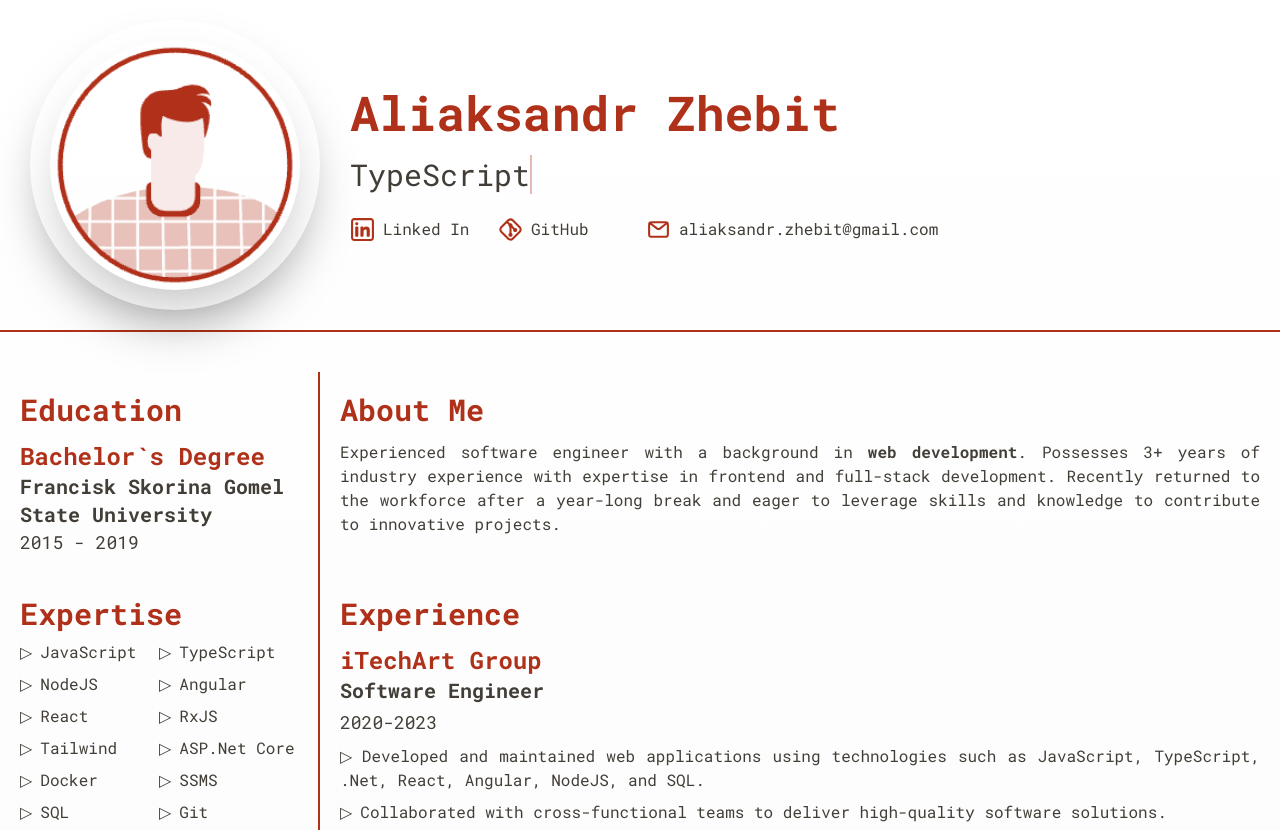
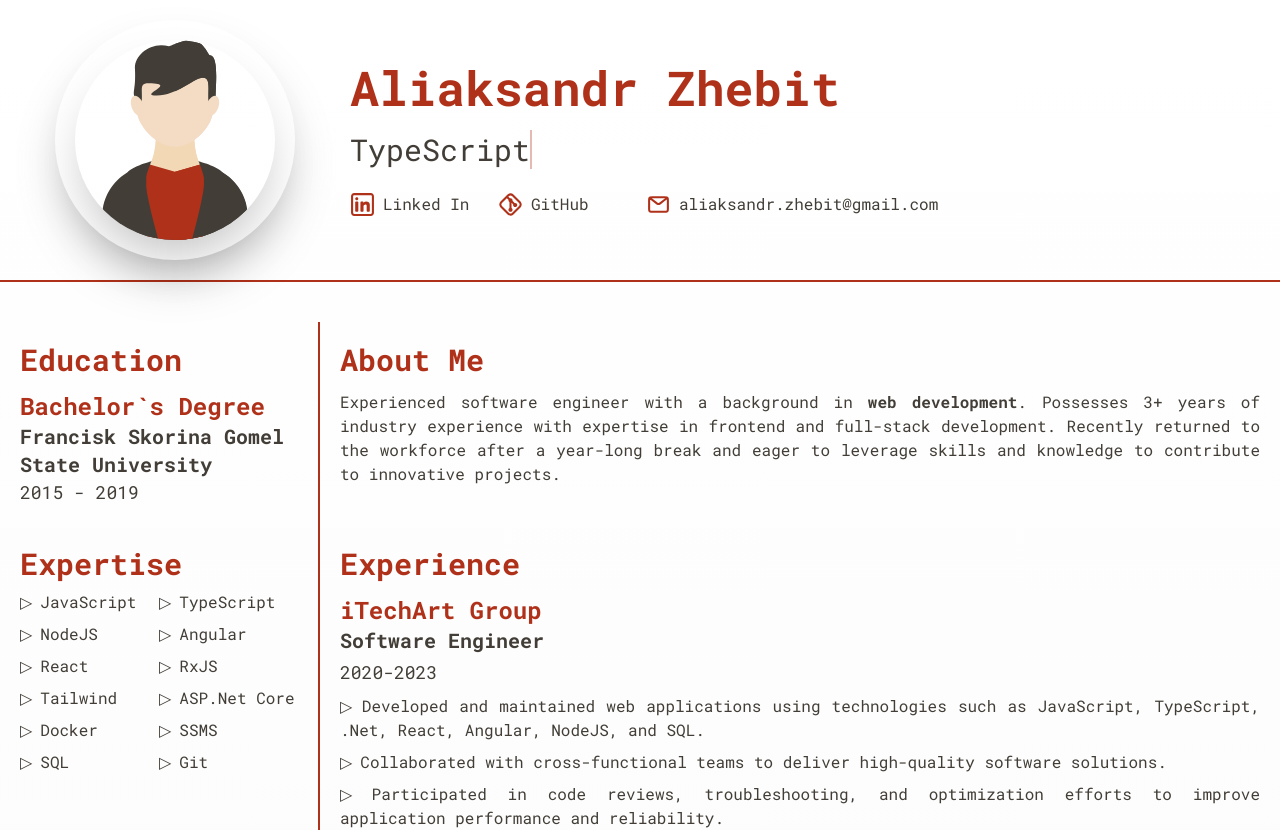
Before and after one commit to aliaksandrZh/cv, a Next.js app: page / in a window 1280 px wide. Shown: the top 830 px of the page. Built offline with nearby package versions, Linux system fonts and the light colour scheme.

Commit message:
new avatar

```diff
--- /dev/null
+++ b/src/assets/images/AvatarVectorIcon.tsx
@@ -0,0 +1,146 @@
+export const AvatarIcon = ({
+  width,
+  height,
+  className,
+}: {
+  width: number;
+  height: number;
+  className?: string;
+}) => (
+  <svg
+    width={width}
+    height={height}
+    className={className}
+    version="1.1"
+    id="Layer_1"
+    xmlns="http://www.w3.org/2000/svg"
+    viewBox="0 0 331.594 331.594"
+  >
+    <g id="XMLID_3_">
+      <g id="XMLID_62_">
+        <g id="XMLID_1228_">
+          {/* neck */}
+          <path
+            id="XMLID_1229_"
+            fill="#F3D8B6"
+            d="M248.986,236.042c-18.667-6.681-51.458-11.736-51.458-81.376h-29.23h-5.002
+				h-29.23c0,69.64-32.791,74.695-51.458,81.376c0,47.368,68.832,48.824,80.688,53.239v1.537c0,0,0.922-0.188,2.501-0.68
+				c1.579,0.492,2.501,0.68,2.501,0.68v-1.537C180.153,284.866,248.986,283.409,248.986,236.042z"
+          />
+        </g>
+        <path
+          id="XMLID_1230_"
+          fill="#F3D8B6"
+          d="M197.528,154.666h-29.23h-2.501v135.472c1.579,0.491,2.501,0.68,2.501,0.68
+			v-1.537c11.856-4.414,80.688-5.871,80.688-53.239C230.319,229.361,197.528,224.306,197.528,154.666z"
+        />
+      </g>
+      <g id="XMLID_55_">
+        {/* jacket */}
+        <path
+          id="XMLID_1233_"
+          fill="var(--black)"
+          d="M285.326,290.913v40.681H45.363v-40.681c0-30.431,17.377-56.963,40.605-70.913
+			c6.043-3.641,19.69-7.43,26.844-9.196c5.953-1.488,53.438,12.729,53.438,12.729s48.674-13.218,54.627-11.729
+			c7.154,1.766,17.802,4.554,23.844,8.196C267.949,233.951,285.326,260.482,285.326,290.913z"
+        />
+        <path
+          id="XMLID_1236_"
+          fill="var(--black)"
+          d="M245.627,220c-6.042-3.641-19.69-7.43-26.844-9.196
+			c-5.953-1.488-52.533,12.729-52.533,12.729l0,0v108.06h119.982v-40.681C286.232,260.482,268.854,233.951,245.627,220z"
+        />
+      </g>
+      <g id="XMLID_52_">
+        {/* face */}
+        <path
+          id="XMLID_1237_"
+          fill="#F3DBC4"
+          d="M165.799,176.828c-27.454,0-48.409-23.119-57.799-40.456
+			s-15.888-79.445,4.34-106.897c19.808-26.883,53.459-13.838,53.459-13.838s33.649-13.045,53.458,13.838
+			c20.226,27.452,13.726,89.56,4.335,106.897C214.2,153.709,193.247,176.828,165.799,176.828z"
+        />
+        <path
+          id="XMLID_1238_"
+          fill="#F3DBC4"
+          d="M219.257,29.476c-19.81-26.883-53.458-13.838-53.458-13.838h-0.002v161.191
+			c0.001,0,0.001,0,0.002,0c27.449,0,48.401-23.119,57.794-40.456C232.983,119.036,239.483,56.928,219.257,29.476z"
+        />
+      </g>
+      <g id="XMLID_45_">
+        {/* hair */}
+        <path
+          id="XMLID_1241_"
+          fill="var(--black)"
+          d="M223.252,25.321c-2.159,0.08-12.282-31.303-39.282-24.303
+			c-18.537,4.806-20.877,7.419-28.12,9.463c-29.41-9.014-57.539,14.472-56.495,36.488c1.759,37.07-4.778,36.505-0.295,49.454
+			s8.466,23.407,8.466,23.407s0.996,3.565,2.988-16.854s-4.705-31.379,11.137-31.379c52.452,0-19.698,20.372,13.952,20.372
+			c33.391,0,59.203-27.381,74.92-29.372c15.716-1.992,9.145,19.96,11.137,40.379s2.988,16.854,2.988,16.854s8.92-9.712,8.466-23.407
+			C232.604,80.969,239.484,24.719,223.252,25.321z"
+        />
+        <path
+          id="XMLID_1244_"
+          fill="var(--black)"
+          d="M223.252,25.322c-2.159,0.08-12.282-31.303-39.282-24.303
+			c-9.171,2.377-14.375,4.218-18.173,5.719V85.04c18.973-8.253,34.142-21.103,44.726-22.443c15.717-1.992,9.145,19.96,11.137,40.379
+			s2.988,16.854,2.988,16.854s8.92-9.712,8.466-23.407C232.604,80.969,239.484,24.719,223.252,25.322z"
+        />
+      </g>
+      <g id="XMLID_42_">
+        {/* ears */}
+        <ellipse
+          id="XMLID_44_"
+          transform="matrix(0.3543 -0.9351 0.9351 0.3543 45.161 283.6375)"
+          fill="#F3DBC4"
+          cx="227.971"
+          cy="109.116"
+          rx="17.187"
+          ry="10.048"
+        />
+
+        <ellipse
+          id="XMLID_43_"
+          transform="matrix(0.3543 0.9351 -0.9351 0.3543 168.9501 -26.4359)"
+          fill="#F3DBC4"
+          cx="103.618"
+          cy="109.124"
+          rx="17.187"
+          ry="10.048"
+        />
+      </g>
+      <g id="XMLID_38_">
+        {/* t-shirt */}
+        <g id="XMLID_1245_">
+          <polygon
+            id="XMLID_1246_"
+            fill="var(--red)"
+            points="213.458,331.594 118.136,331.594 118.136,204.664 165.797,218.388
+				213.458,204.664 			"
+          />
+        </g>
+        <polygon
+          id="XMLID_1247_"
+          fill="var(--red)"
+          points="165.797,218.388 165.797,331.594 213.458,331.594 213.458,204.664 		"
+        />
+      </g>
+      <g id="XMLID_4_">
+        {/* collar */}
+        <path
+          id="XMLID_35_"
+          fill="var(--black)"
+          d="M126.777,201.164c0,0-32.452,8.501-39.684,18.626
+			c-7.232,10.124-11.571,23.865-11.571,23.865l28.204,10.124l-20.887,20.344l28.811,57.366h26.791c0,0-20.868-72.454-21.331-97.992
+			C116.959,225.13,126.777,201.164,126.777,201.164z"
+        />
+        <path
+          id="XMLID_1251_"
+          fill="var(--black)"
+          d="M204.817,201.164c0,0,32.452,8.501,39.684,18.626
+			c7.232,10.124,11.571,23.865,11.571,23.865l-28.204,10.124l20.887,20.344l-28.15,57.366h-26.791c0,0,20.207-72.454,20.669-97.992
+			C214.635,225.13,204.817,201.164,204.817,201.164z"
+        />
+      </g>
+    </g>
+  </svg>
+);
--- a/src/components/Header.tsx
+++ b/src/components/Header.tsx
@@ -1,9 +1,8 @@
 import { GitHubIcon } from "@/assets/images/GithubIcon";
 import { LinkedInIcon } from "@/assets/images/LinkedinIcon";
 import { MailIcon } from "@/assets/images/MailIcon";
-import AvatarImage from "@/assets/images/image.png";
+import { AvatarIcon } from "@/assets/images/AvatarVectorIcon";
 import { expertise } from "@/libs/expertise";
-import Image from "next/image";
 import { HoverAnimationItemWrapper } from "./ui/HoverAnimationItemWrapper";
 import { TypedText } from "./ui/TypedText";
 
@@ -12,10 +11,9 @@ export const Header = () => (
     <div className="flex flex-col p-5 sm:flex-row sm:items-center">
       <div className="flex items-center justify-center lg:w-3/12">
         <div className="rounded-full p-5 shadow-2xl">
-          <Image
-            src={AvatarImage}
-            alt="avatar"
-            height={250}
+          <AvatarIcon
+            width={200}
+            height={200}
             className="rounded-full shadow-2xl"
           />
         </div>
```
Also changed, not shown: src/assets/images/image.png (deleted).
